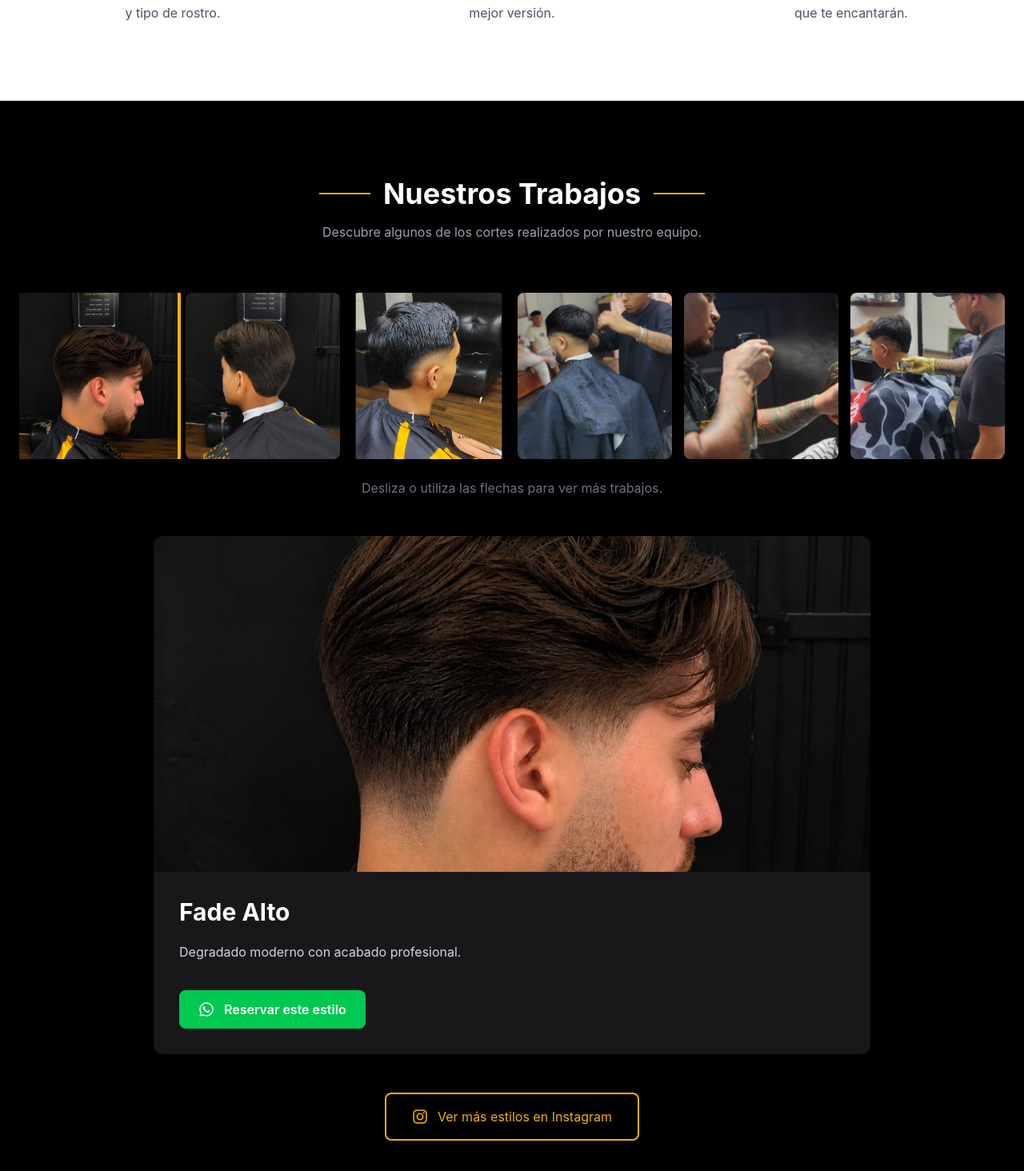
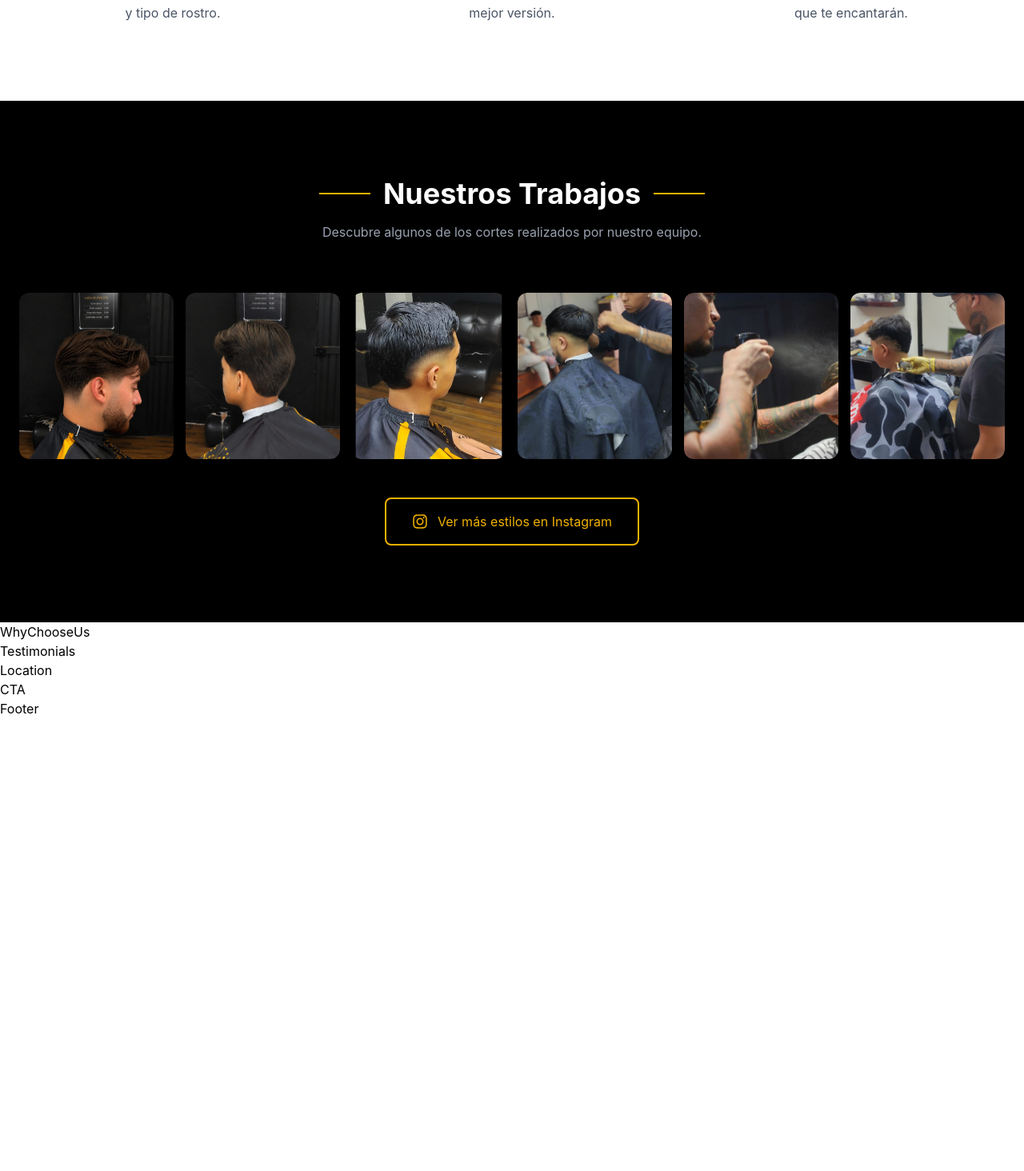
Before and after one commit to Juan19450169/mexa-barbe-landing, a React (Vite) app: page / in a window 1280 px wide. Shown: the part 1258-2722 px from the top of the page at 80% size. After the commit the page ends 2156 px from the top, so only its background shows below. Built offline with nearby package versions, Linux system fonts and the light colour scheme.

Commit message:
Caracteristica(gallery): Implementar un carrusel de galeria con tarjetas adaptables y superposicion al pasar el cursor

```diff
--- /dev/null
+++ b/src/cards/GalleryCard.jsx
@@ -0,0 +1,65 @@
+import { useState } from "react";
+
+function GalleryCard({item}) {
+    const [activeImage, setActiveImage] = useState(null);
+  return (
+
+
+     <div className="group relative overflow-hidden rounded-xl cursor-pointer"
+                onClick={() =>
+                setActiveImage(
+                activeImage === item.id ? null : item.id
+                )}
+                >
+
+                {/* IMAGEN */}
+                <img
+                src={item.image}
+                alt={item.alt}
+
+                  className= "w-full h-52 object-cover rounded-xl transition-all duration-500 group-hover:scale-100"
+                />
+
+                {/* OVERLAY */}
+
+                <div className={`absolute inset-0 bg-gradient-to-t from-black/90
+                                via-black/40 to-transparent flex flex-col justify-end p-5
+                                transition-all duration-500
+                                ${
+                                  activeImage === item.id
+                                  ? "opacity-100"
+                                  : "opacity-0"
+                                }
+                                group-hover:opacity-100
+                                `}
+                                >
+                                  <div className = {`
+                                            transform transition-all duration-500
+
+                                            ${
+                                              activeImage === item.id
+                                              ? "translate-y-0"
+                                              : "translate-y-8"
+                                }
+                                group-hover:translate-y-0
+                                `}
+                                >
+
+                                  <h3 className="text-white text-xl font-bold">
+
+                                    {item.title}
+
+                                  </h3>
+
+                                  <p className="text-gray-300 text-sm mt-2 leading-6">
+
+                                    {item.description}
+
+                                  </p>
+                                  </div>
+                        </div>
+                </div>
+  )
+}
+
+export default GalleryCard
--- a/src/components/sections/Gallery.jsx
+++ b/src/components/sections/Gallery.jsx
@@ -1,5 +1,4 @@
 import gallery from "../../data/gallery.js"
-import { useState } from "react";
 
 //Swiper
 import { Swiper, SwiperSlide } from "swiper/react";
@@ -7,13 +6,14 @@ import { Navigation } from "swiper/modules";
 import "swiper/css";
 import "swiper/css/navigation";
 
-import { FaInstagram, FaWhatsapp } from "react-icons/fa";
-import { openWhatsApp } from "../../utils/whatsapp.js";
+import { FaInstagram } from "react-icons/fa";
+
 import socialLinks from "../../data/socialLinks.js";
+
+import GalleryCard from "../../cards/GalleryCard.jsx";
 
 function Gallery() {
 
-  const [selectedImage, setSelectedImage] = useState(gallery[0]);
 
   return (
     <section id="gallery" className="py-24 bg-black">
@@ -66,65 +66,12 @@ function Gallery() {
 
               <SwiperSlide key={item.id}>
 
-                <img
-                src={item.image}
-                alt={item.alt}
-                onClick={() =>setSelectedImage(item)}
-                  className={`w-full h-52 object-cover rounded-lg cursor-pointer transition duration-300
-                  ${
-                    selectedImage.id === item.id
-                      ? "ring-4 ring-yellow-500 scale-105"
-                      : "hover:scale-105"
-                  }`}
-                />
+                <GalleryCard item={item} />
+
               </SwiperSlide>
             ))}
           </Swiper>
 
-        </div>
-
-        {/* TEXTO */}
-
-         <p className="text-center text-gray-500 mt-6">
-          Desliza o utiliza las flechas para ver más trabajos.
-        </p>
-
-        {/* TARJETA DEL TRABAJO SELECCIONADO */}
-
-        <div className="mt-12 max-w-4xl mx-auto bg-zinc-900 rounded-xl overflow-hidden shadow-2xl">
-
-            <img
-            src={selectedImage.image}
-            alt={selectedImage.alt}
-            className="w-full h-[420px] object-cover"
-            />
-
-            <div className="p-8">
-
-              <h3 className="text-3xl font-bold text-white">
-                {selectedImage.title}
-              </h3>
-
-              <p className="mt-4 text-gray-300 leading-8">
-                {selectedImage.description}
-              </p>
-
-              <button
-              onClick={openWhatsApp}
-              className="mt-8 flex items-center gap-3
-              bg-green-500 hover:bg-green-600
-              text-white font-semibold
-              px-6 py-3 rounded-lg
-              transition duration-300"
-            >
-
-              <FaWhatsapp className="text-xl" />
-
-              Reservar este estilo
-
-            </button>
-
-            </div>
         </div>
 
         {/* BOTON IG */}
@@ -152,6 +99,7 @@ function Gallery() {
 
         </div>
 
+
       </div>
 
     </section>
```
